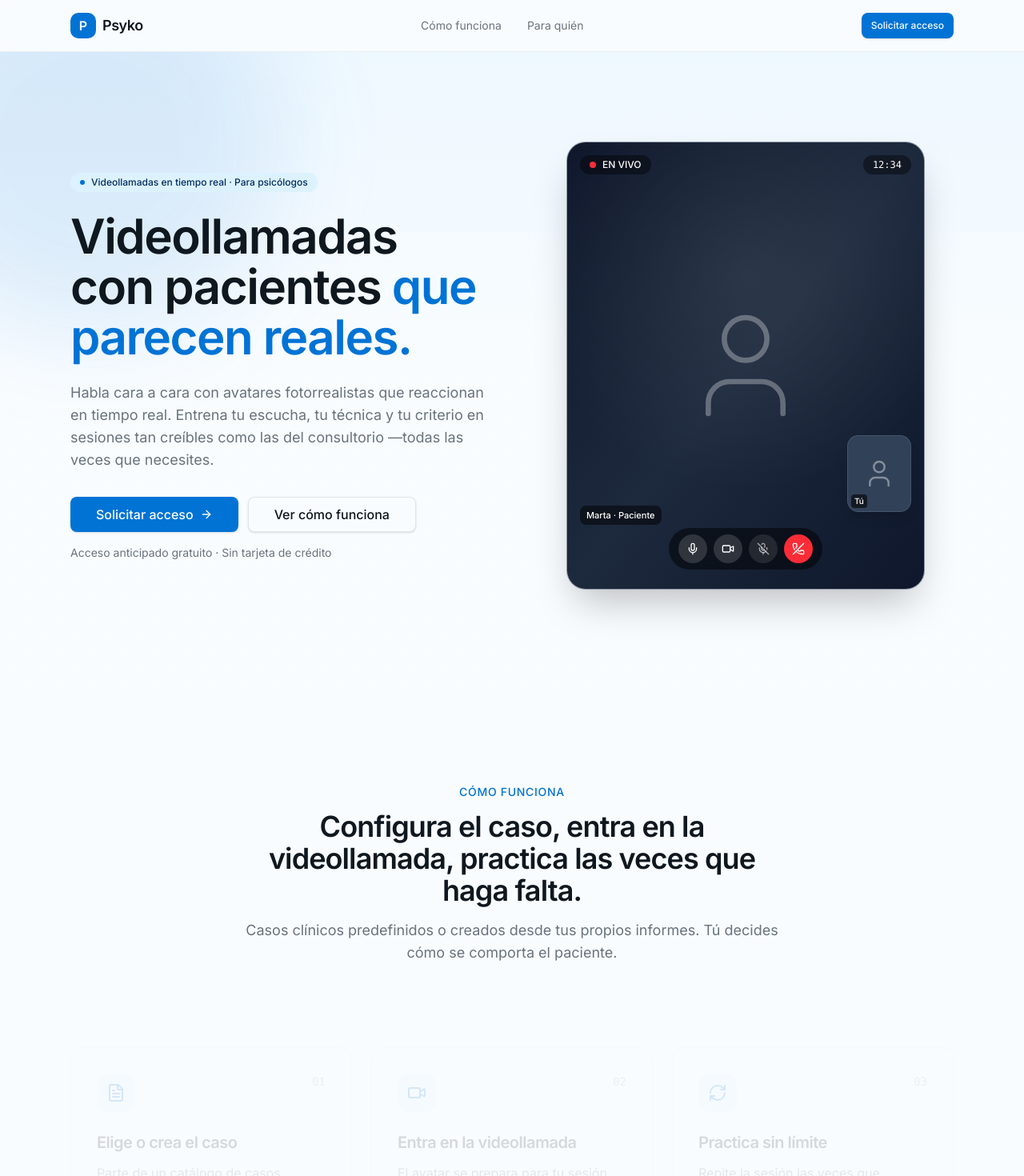
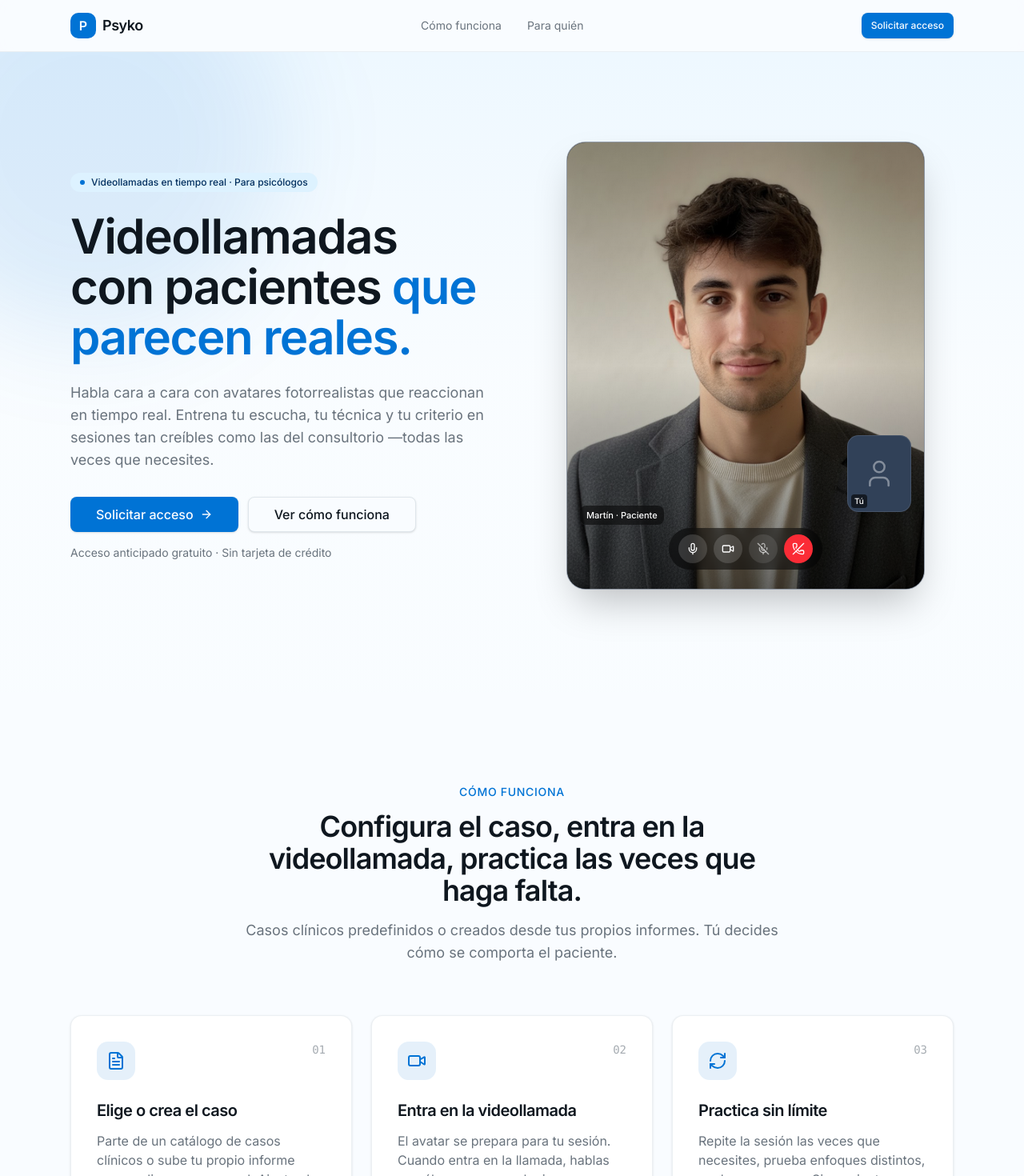
Before and after one commit to drestrep-espa/photorealistic-avatar-website, a React (Vite) app: page / in a window 1280 px wide. Shown: the top 1470 px of the page at 80% size. Built offline with nearby package versions, Linux system fonts and the light colour scheme; no server answers.

Commit message:
Added a photo of the person

```diff
--- a/src/components/Hero.tsx
+++ b/src/components/Hero.tsx
@@ -125,9 +125,15 @@ function HeroVideoCall() {
           12:34
         </div>
 
-        <div className="grid h-full w-full place-items-center text-white/30">
-          <User className="size-40" strokeWidth={1} />
-        </div>
+        <img
+          src="/chico.png"
+          alt="Martín · paciente simulado"
+          className="absolute inset-0 h-full w-full object-cover"
+        />
+        <div
+          aria-hidden
+          className="pointer-events-none absolute inset-0 bg-gradient-to-t from-black/60 via-transparent to-black/30"
+        />
 
         <div className="absolute bottom-24 right-4 h-24 w-20 overflow-hidden rounded-xl border border-white/10 bg-slate-700 shadow-lg">
           <div className="grid h-full w-full place-items-center text-white/40">
@@ -146,7 +152,7 @@ function HeroVideoCall() {
         </div>
 
         <div className="absolute bottom-20 left-4 rounded-md bg-black/50 px-2 py-1 text-[11px] font-medium text-white backdrop-blur">
-          Marta · Paciente
+          Martín · Paciente
         </div>
       </Card>
     </div>
--- a/src/components/HowItWorks.tsx
+++ b/src/components/HowItWorks.tsx
@@ -44,31 +44,28 @@ function HowItWorks() {
 
   useGSAP(
     () => {
-      const cards = gsap.utils.toArray<HTMLElement>('[data-step-card]')
-
-      gsap.set(cards, { opacity: 0.15, y: 40 })
-
-      const tl = gsap.timeline({
-        scrollTrigger: {
-          trigger: sectionRef.current,
-          start: 'top top',
-          end: '+=2400',
-          pin: true,
-          scrub: 1,
-          anticipatePin: 1,
+      gsap.fromTo(
+        '[data-step-card]',
+        { y: 40, opacity: 0 },
+        {
+          y: 0,
+          opacity: 1,
+          duration: 0.9,
+          ease: 'power3.out',
+          scrollTrigger: {
+            trigger: '[data-step-grid]',
+            start: 'top 80%',
+            toggleActions: 'play none none none',
+          },
         },
-      })
-
-      cards.forEach((card) => {
-        tl.to(card, { opacity: 1, y: 0, duration: 1, ease: 'power2.out' }).to({}, { duration: 0.4 })
-      })
+      )
     },
     { scope: sectionRef },
   )
 
   return (
     <section ref={sectionRef} id="como-funciona" className="relative">
-      <div className="mx-auto flex min-h-screen max-w-6xl flex-col justify-center px-6 py-20 lg:py-28">
+      <div className="mx-auto max-w-6xl px-6 py-20 lg:py-28">
         <div className="mx-auto max-w-2xl text-center">
           <span className="text-sm font-medium uppercase tracking-wider text-primary">
             Cómo funciona
@@ -82,7 +79,7 @@ function HowItWorks() {
           </p>
         </div>
 
-        <ol className="mt-16 grid gap-6 md:grid-cols-3">
+        <ol data-step-grid className="mt-16 grid gap-6 md:grid-cols-3">
           {steps.map((step) => (
             <StepCard key={step.number} step={step} />
           ))}
--- a/src/components/Layout.tsx
+++ b/src/components/Layout.tsx
@@ -1,13 +1,27 @@
-import { useEffect } from 'react'
+import { useEffect, useRef } from 'react'
 import { Outlet, useLocation } from 'react-router'
 
 import Footer from '@/components/Footer'
 import Navbar from '@/components/Navbar'
 
+if (typeof window !== 'undefined' && 'scrollRestoration' in window.history) {
+  window.history.scrollRestoration = 'manual'
+}
+
 function Layout() {
   const { pathname, hash } = useLocation()
+  const isFirstMount = useRef(true)
 
   useEffect(() => {
+    if (isFirstMount.current) {
+      isFirstMount.current = false
+      if (hash) {
+        window.history.replaceState(null, '', pathname)
+      }
+      window.scrollTo({ top: 0, behavior: 'instant' })
+      return
+    }
+
     if (hash) {
       const element = document.querySelector(hash)
       if (element) {
```
Also changed, not shown: public/chica.jpg (added), public/chico.png (added).
